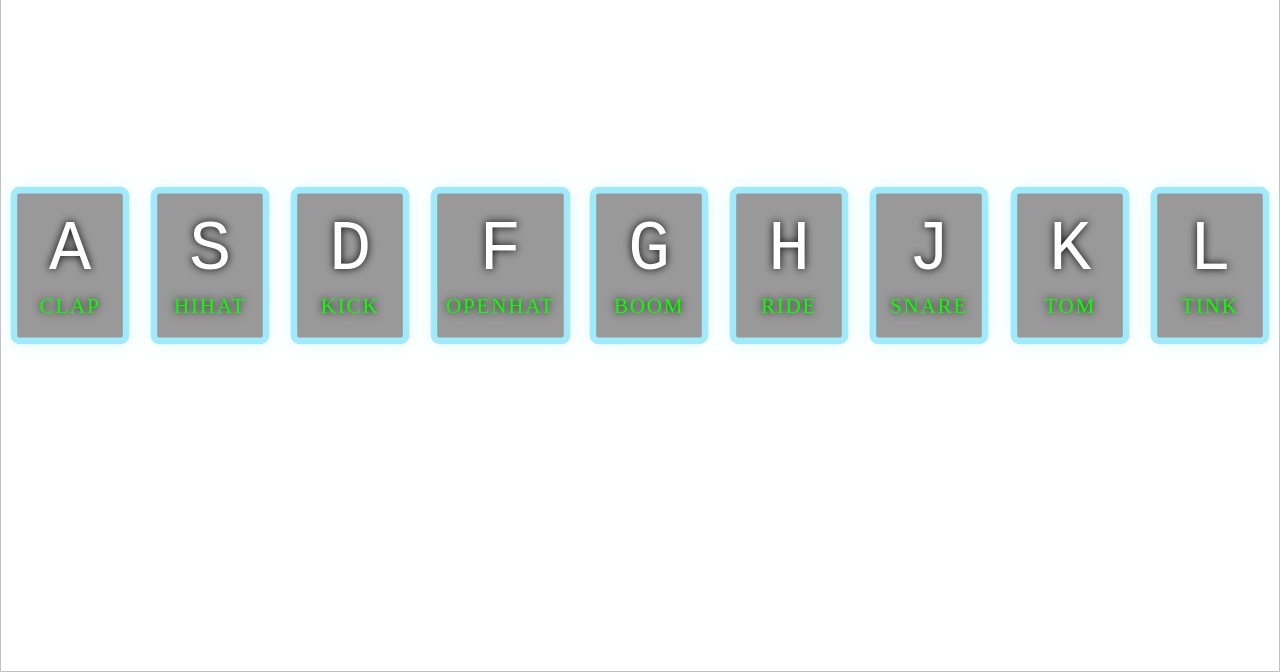
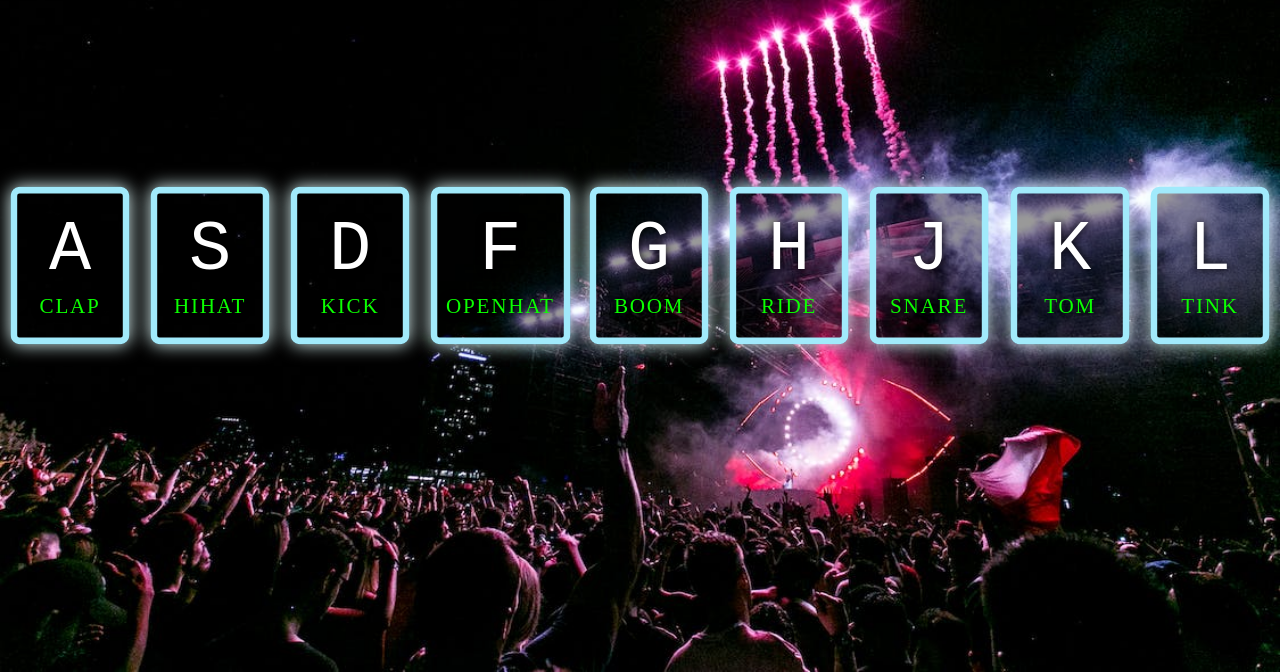
Before and after one commit to NameisOmkaar/drum-kit, a plain HTML site: page index.html in a window 1280 px wide. Shown: the part 128-800 px from the top of the page. Drawn offline with Linux system fonts and the light colour scheme; the site is published under a folder, as on GitHub Pages, so addresses that start at the root find nothing.

Commit message:
Update index.html

```diff
--- a/index.html
+++ b/index.html
@@ -3,7 +3,7 @@
 <head>
     <html lang="en">
     <link rel="stylesheet" type="text/css" href="styles.css">
-    <link rel="icon" type="image/x-icon" href="/assets/images/favicon.ico">
+    <link rel="icon" type="image/x-icon" href="assets/images/favicon.ico">
     <meta charset="utf-8">
     <link rel="preconnect" href="https://fonts.googleapis.com"><link rel="preconnect" href="https://fonts.gstatic.com" crossorigin><link href="https://fonts.googleapis.com/css2?family=Roboto:wght@700&display=swap" rel="stylesheet">
     <title>JavaScript DrumKit</title>
@@ -11,7 +11,7 @@
 
 <body>
     <div>
-        <img class="bgIMG" src="/assets/images/party.jpg">
+        <img class="bgIMG" src="assets/images/party.jpg">
         <h1>Drum 🥁 Kit</h1>
         <div class="keys">
             <div class="key">
```
